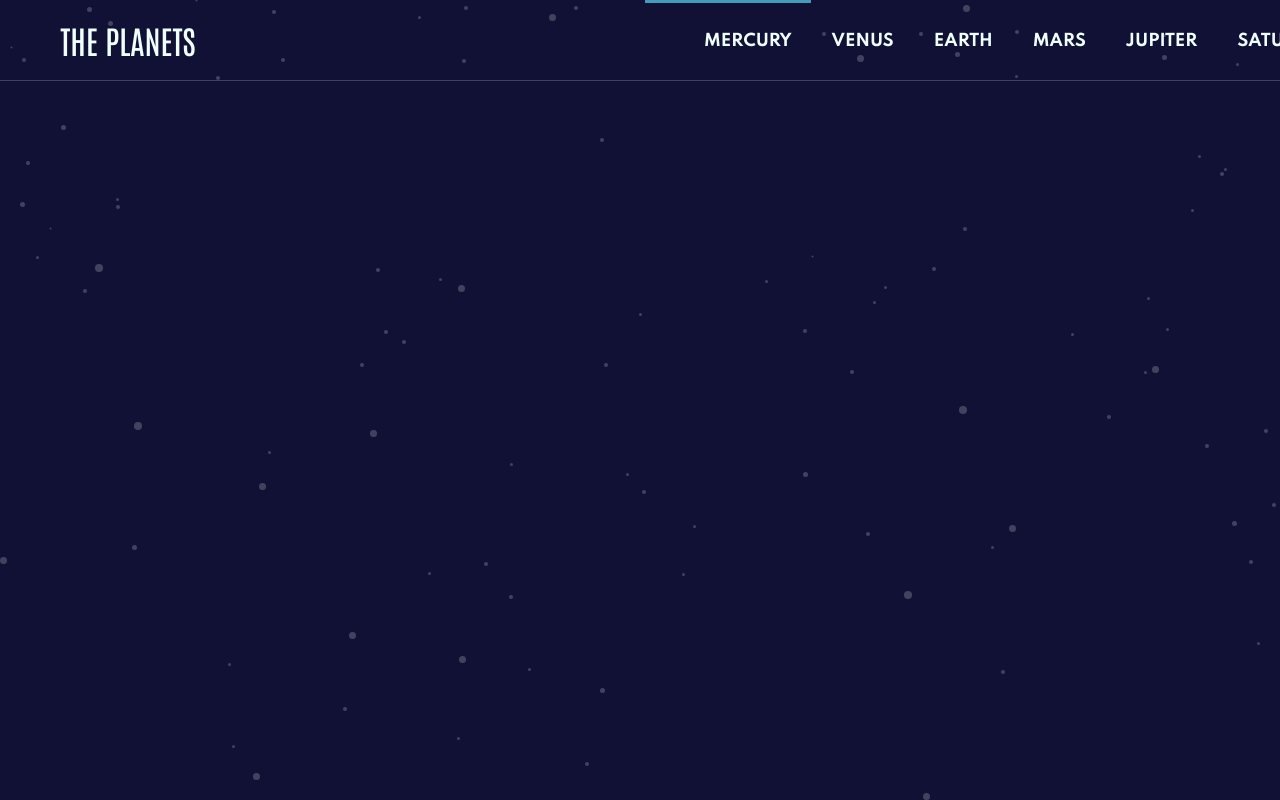
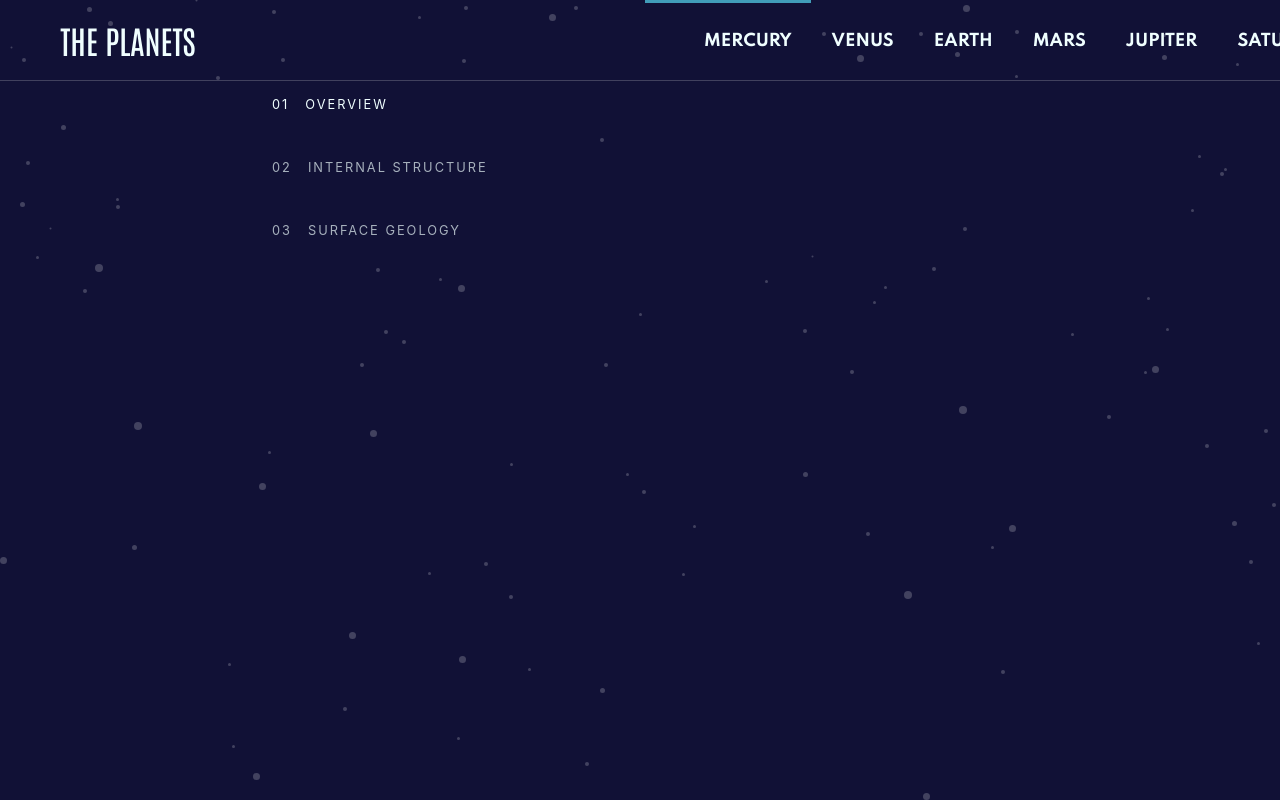
Before and after one commit to eljasiu/planets, a React (Create React App) app: page /mercury in a window 1280 px wide. Built offline with nearby package versions, Linux system fonts and the light colour scheme.

Commit message:
Tabs component

```diff
--- a/src/App.tsx
+++ b/src/App.tsx
@@ -2,11 +2,14 @@ import './App.css';
 import Header from './components/Header';
 import data from './data';
 import { Route, Redirect } from 'react-router-dom';
-import usePlanet from './hooks/usePlanet';
-import Planet from './interfaces/planet';
+///import usePlanet from './hooks/usePlanet';
+//import Planet from './interfaces/planet';
+import { useState } from 'react';
+import Tabs from './components/Tabs';
 
 function App() {
-  const planet: Planet = usePlanet();
+  const [tab, setTab] = useState(0);
+  //const planet: Planet = usePlanet();
 
   return (
     <div className="App">
@@ -15,6 +18,9 @@ function App() {
         </Route>
 
         <Header data={data}/>
+        <div className="grid">
+          <Tabs tab={tab} setTab={setTab}/>
+        </div>
     </div>
   );
 }
--- /dev/null
+++ b/src/components/Tabs.tsx
@@ -0,0 +1,30 @@
+import useDimensions from '../hooks/useDimensions';
+import usePlanet from '../hooks/usePlanet';
+import Planet from '../interfaces/planet';
+import styles from '../styles/Tabs.module.css';
+
+interface TabsProps {
+    tab: number,
+    setTab: React.Dispatch<React.SetStateAction<number>>
+}
+
+function Tabs({ tab, setTab }: TabsProps){
+    const planet: Planet = usePlanet();
+    const { width } = useDimensions();
+
+    return (
+        <ul className={`${styles.tabs}`}>
+            <li className={`${styles.tabOption} ${styles[planet.name.toLowerCase()]} ${tab === 0 ? styles.active : ''}`} onClick={() => setTab(0)}>
+                {width >= 550 ? <p><span>01</span>Overview</p> : <p>Overview</p>}
+            </li>
+            <li className={`${styles.tabOption} ${styles[planet.name.toLowerCase()]} ${tab === 1 ? styles.active : ''}`} onClick={() => setTab(1)}>
+            {width >= 550 ? <p><span>02</span>Internal structure</p> : <p>Structure</p>}
+            </li>
+            <li className={`${styles.tabOption} ${styles[planet.name.toLowerCase()]} ${tab === 2 ? styles.active : ''}`} onClick={() => setTab(2)}>
+            {width >= 550 ? <p><span>03</span>Surface geology</p> : <p>Surface</p>}
+            </li>
+        </ul>
+    )
+}
+
+export default Tabs;
--- /dev/null
+++ b/src/hooks/useDimensions.tsx
@@ -0,0 +1,29 @@
+import { useState, useLayoutEffect } from 'react';
+
+interface Dimensions {
+    width: number,
+    height: number
+}
+
+function getDimensions(): Dimensions{
+
+    const { innerWidth: width, innerHeight: height } = window;
+
+    return { width, height };
+}
+
+export default function useDimensions(){
+    const [dimensions, setDimensions] = useState<Dimensions>(getDimensions());
+
+    const handleResize = () => {
+        setDimensions(getDimensions());
+    }
+
+    useLayoutEffect(() => {
+        window.addEventListener('resize', handleResize);
+
+        return () => window.removeEventListener('resize', handleResize);
+    }, []);
+
+    return dimensions;
+}
--- a/src/styles/Navigation.module.css
+++ b/src/styles/Navigation.module.css
@@ -2,6 +2,7 @@
 
 .navigation{
     position: fixed;
+    z-index: 1;
     width: 100%;
     transform: translateX(100%);
     transition: transform 300ms ease-out;
--- /dev/null
+++ b/src/styles/Tabs.module.css
@@ -0,0 +1,103 @@
+.tabs{
+    display: flex;
+    justify-content: space-around;
+    list-style-type: none;
+    border-bottom: 1px solid rgba(255, 255, 255, 0.2);
+}
+
+.tabOption{
+    color: #f0ffffab;
+    text-transform: uppercase;
+    padding: 1rem 0;
+    font-size: 0.8rem;
+    letter-spacing: 2px;
+    cursor: pointer;
+    position: relative;
+}
+
+.tabOption::after{
+    content: '';
+    height: 3px;
+    position: absolute;
+    left: -15%;
+    right: -15%;
+    bottom: -1px;
+    transform: scaleX(0);
+    transition: all 400ms ease;
+}
+
+.tabOption.active{
+    color: #f0ffff;
+}
+
+.tabOption.active::after{
+    transform: scaleX(1);
+}
+
+@media (min-width: 550px) {
+    .tabs{
+        flex-direction: column;
+        border-bottom: none;
+        gap: 1rem;
+        margin: 0 16rem;
+    }
+
+    .tabOption{
+        font-weight: 700;
+        border: 1px solid rgba(255, 255, 255, 0.2);
+        transition: all 400ms ease;
+    }
+
+    .tabOption span{
+        margin: 0 1rem;
+    }
+
+    .tabOption::after{
+        display: none;
+    }
+
+    .mercury.active{ background-color: var(--mercury); }
+    .venus.active{ background-color: var(--venus); }
+    .mars.active{ background-color: var(--mars); }
+    .earth.active{ background-color: var(--earth); }
+}
+
+.mercury::before,
+.mercury::after{
+    background-color: var(--mercury);
+}
+
+.venus::before,
+.venus::after{
+    background-color: var(--venus);
+}
+
+.earth::before,
+.earth::after{
+    background-color: var(--earth);
+}
+
+.mars::before,
+.mars::after{
+    background-color: var(--mars);
+}
+
+.jupiter::before,
+.jupiter::after{
+    background-color: var(--jupiter);
+}
+
+.saturn::before,
+.saturn::after{
+    background-color: var(--saturn);
+}
+
+.uranus::before,
+.uranus::after{
+    background-color: var(--uranus);
+}
+
+.neptune::before,
+.neptune::after{
+    background-color: var(--neptune);
+}
```
